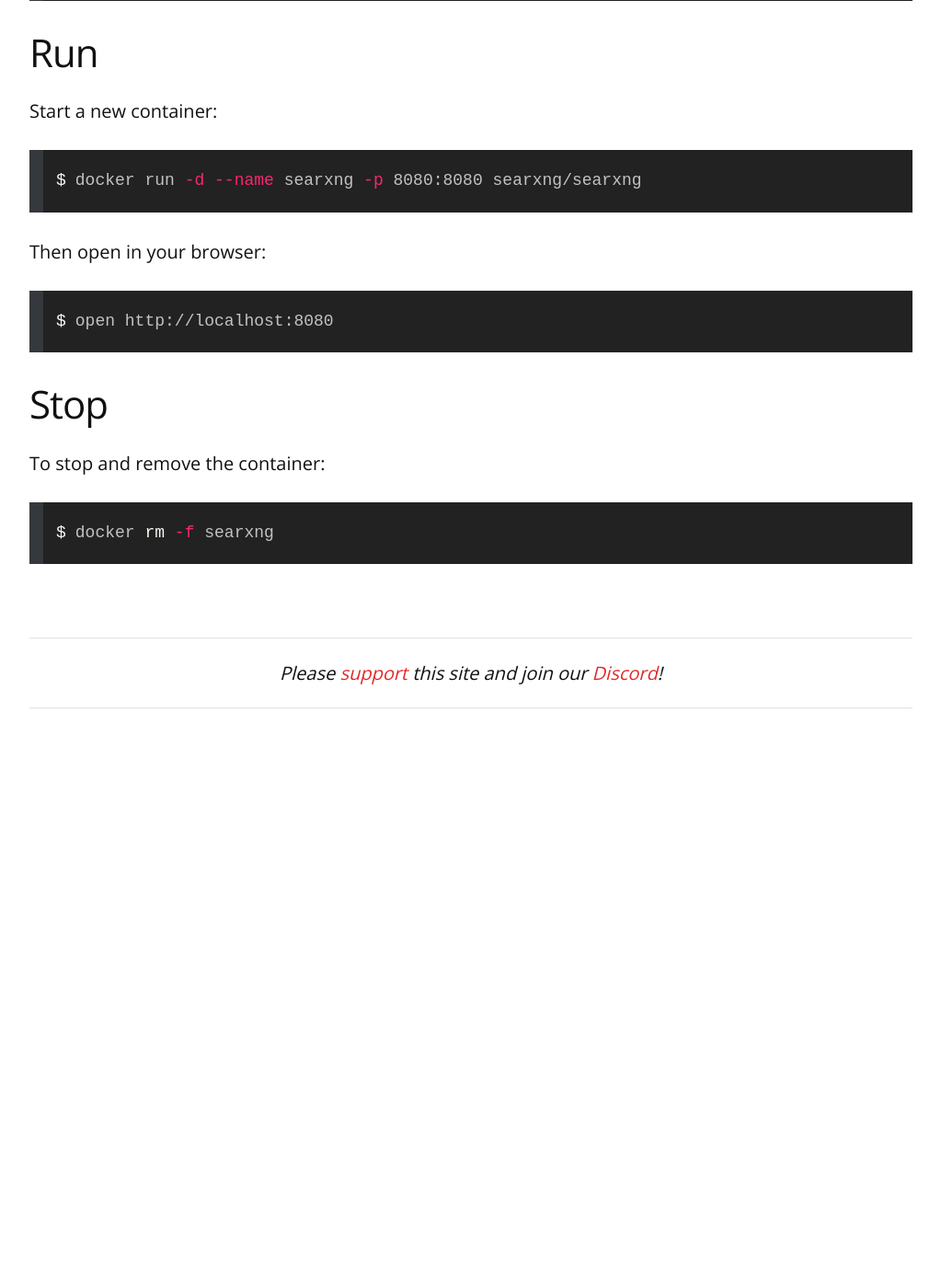
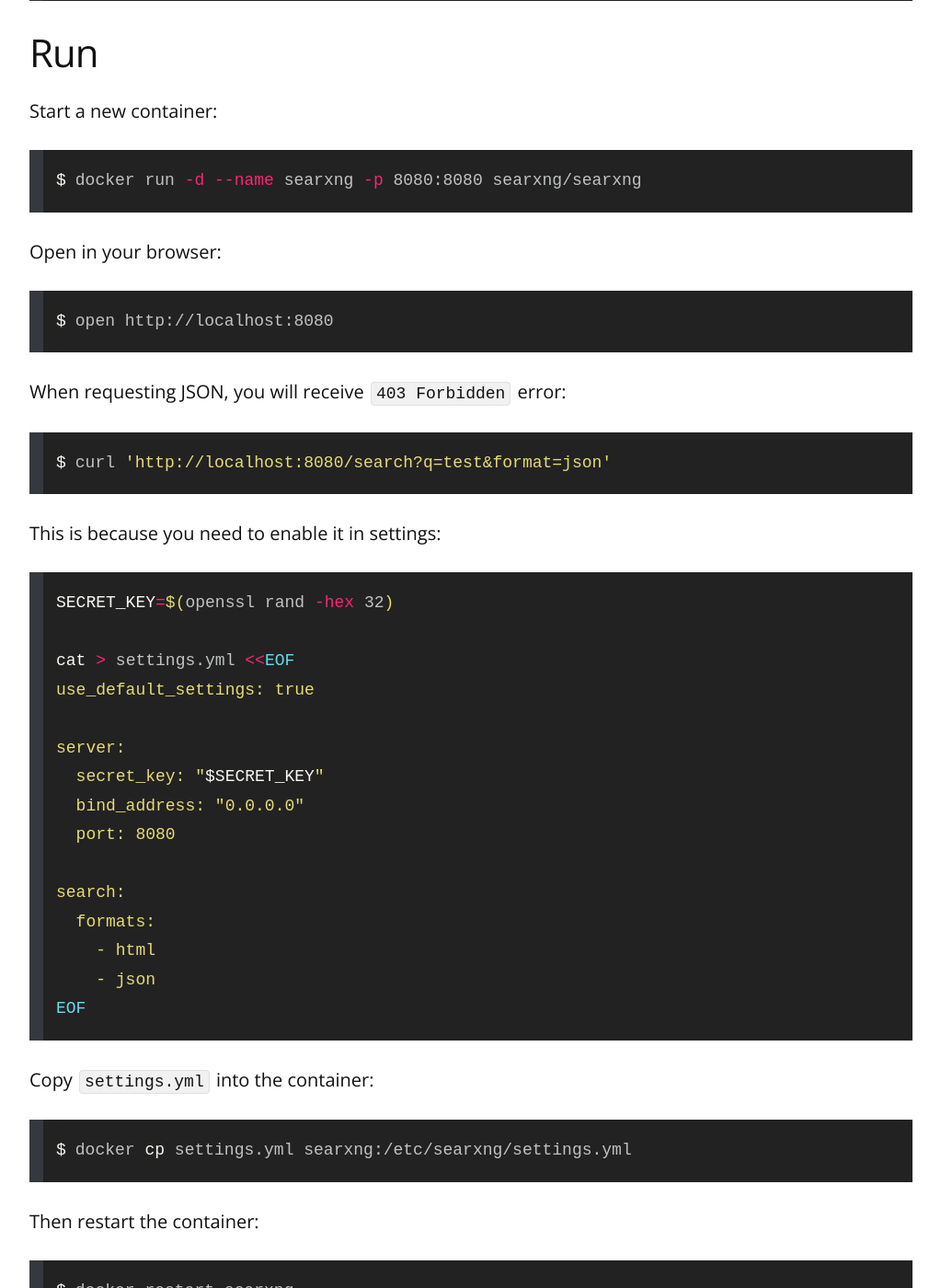
Before and after one commit to remarkablemark/remarkablemark.github.io, a Jekyll site: the page built from _posts/2026/2026-05-10-how-to-run-searxng-with-docker.md, in a window 1280 px wide and 1400 px high, scrolled down 667 px. Shown: the whole window at 92% size, without its empty margins (128-1151 px from the left). Built offline with Jekyll 4.4.1, drawn with Linux system fonts in a browser that asks for light colours; comment, search, counter and statistics services are not loaded; before the commit the page ends 1562 px from its top, so only the background shows below that; some of the changed text lies outside the part shown.

Commit message:
fix(posts): update "How to run SearXNG with Docker"
Post: 2026-05-10-how-to-run-searxng-with-docker.md

Add instructions to enable format JSON in settings.yml

````diff
--- a/_posts/2026/2026-05-10-how-to-run-searxng-with-docker.md
+++ b/_posts/2026/2026-05-10-how-to-run-searxng-with-docker.md
@@ -30,15 +30,59 @@
 docker run -d --name searxng -p 8080:8080 searxng/searxng
 ```
 
-Then open in your browser:
+Open in your browser:
 
 ```sh
 open http://localhost:8080
 ```
 
+When requesting JSON, you will receive `403 Forbidden` error:
+
+```sh
+curl 'http://localhost:8080/search?q=test&format=json'
+```
+
+This is because you need to enable it in settings:
+
+```bash
+SECRET_KEY=$(openssl rand -hex 32)
+
+cat > settings.yml <<EOF
+use_default_settings: true
+
+server:
+  secret_key: "$SECRET_KEY"
+  bind_address: "0.0.0.0"
+  port: 8080
+
+search:
+  formats:
+    - html
+    - json
+EOF
+```
+
+Copy `settings.yml` into the container:
+
+```sh
+docker cp settings.yml searxng:/etc/searxng/settings.yml
+```
+
+Then restart the container:
+
+```sh
+docker restart searxng
+```
+
+Check the logs that it worked:
+
+```sh
+docker logs searxng --tail=100
+```
+
 ## Stop
 
-To stop and remove the container:
+Stop and remove the container:
 
 ```sh
 docker rm -f searxng
````
Also changed, not shown: other parts of _posts/2026/2026-05-10-how-to-run-searxng-with-docker.md (+2 -2 lines).
